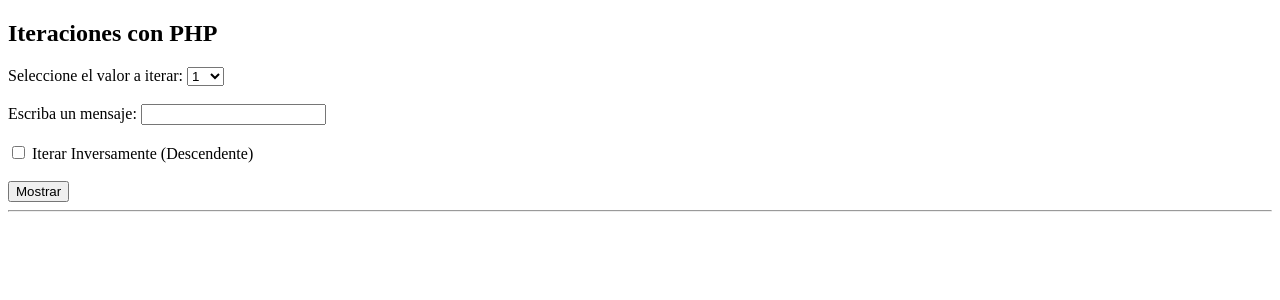
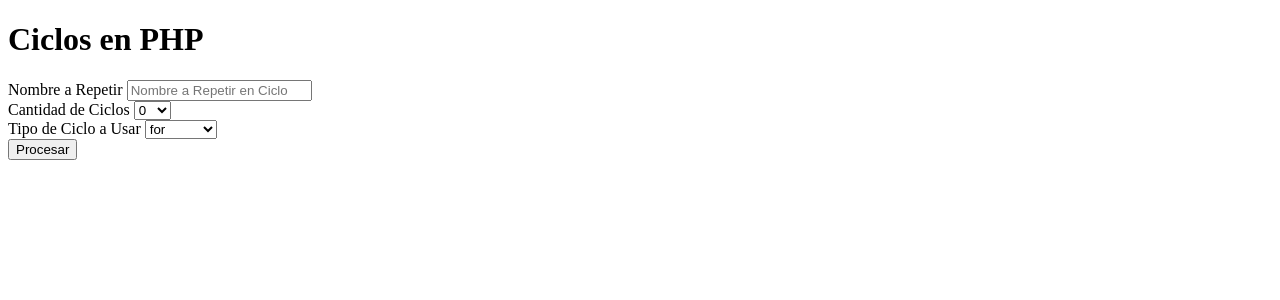
Before and after one commit to ericcast289/Nw_2026, a PHP site: page /CiclosSimples.php in a window 1280 px wide. Shown: the top 300 px of the page. Run offline with PHP 8.4, Linux system fonts and the light colour scheme.

Commit message:
Segunda Semana Nw

```diff
--- a/primerparcial/CiclosSimples.php
+++ b/primerparcial/CiclosSimples.php
@@ -1,82 +1,97 @@
 <?php
-$numero = 0;
-$invertir = false;
-$mensaje = "";
-$resultado = "";
 
-if(isset($_POST["btnMostrar"])){
+$txtNombre = "";
+$intCiclos = 10;
+$txtTipoCiclo = "FOR";
+$arrResultBuffer = [];
+$arrCicloProcesado = false;
 
-    $numero = $_POST["cmbNumero"] ?? 0;
-    $mensaje = $_POST["txtMensaje"] ?? "";
+if (isset($_POST["btnProcesar"])) {
+    $txtNombre = $_POST["txtNombre"] ?? "";
+    $intCiclos = intval(($_POST["intCiclos"] ?? "10"));
+    $txtTipoCiclo = $_POST["txtTipoCiclo"] ?? "FOR";
+    switch ($txtTipoCiclo) {
+        case "FOR":
+            // $arrResultBuffer[] = "Ciclo For para " . number_format($intCiclos) . " ciclos";
+            $arrResultBuffer[] = sprintf("Ciclo For para %s ciclos <hr/>", number_format($intCiclos));
+            $arrResultBuffer[] = "<pre>";
+            for ($i = 0; $i < $intCiclos; $i++) {
+                $arrResultBuffer[] = sprintf("%d\t%s <br/>", ($i + 1), $txtNombre);
+            }
+            $arrResultBuffer[] = "</pre>";
+            // for ( $i = $intCiclos ; $i > 0; $i--) {
 
-    $invertir = isset($_POST["chkInvertir"]);
+            // }
+            break;
+        case "WHILE":
+            $arrResultBuffer[] = sprintf("Ciclo While para %s ciclos <hr/>", number_format($intCiclos));
+            $arrResultBuffer[] = "<pre>";
+            $i = 0;
+            while ($i < $intCiclos) {
+                $arrResultBuffer[] = sprintf("%d\t%s <br/>", ($i + 1), $txtNombre);
+                $i++;
+            }
+            $arrResultBuffer[] = "</pre>";
+            break;
+        case "DO":
+            $arrResultBuffer[] = sprintf("Ciclo Do-While para %s ciclos <hr/>", number_format($intCiclos));
+            $arrResultBuffer[] = "<pre>";
+            $i = 0;
+            do {
+                $arrResultBuffer[] = sprintf("%d\t%s <br/>", ($i + 1), $txtNombre);
+                $i++;
+            } while ($i < $intCiclos);
+            $arrResultBuffer[] = "</pre>";
+            break;
+        default:
+    }
+    $arrCicloProcesado = true;
+}
 
-    if($invertir){
-        // Descendente
-        for($i = $numero; $i >= 1; $i--){
-            $resultado .= $i . " " . $mensaje . "<br>";
-        }
-    }else{
-        // Ascendente
-        for($i = 1; $i <= $numero; $i++){
-            $resultado .= $i . " " . $mensaje . "<br>";
-        }
-    }
-}
 ?>
+<!DOCTYPE html>
+<html lang="en">
 
-<!DOCTYPE html>
-<html lang="es">
 <head>
     <meta charset="UTF-8">
-    <title>Iteraciones PHP</title>
+    <meta name="viewport" content="width=device-width, initial-scale=1.0">
+    <title>Ciclos</title>
 </head>
+
 <body>
+    <h1>Ciclos en PHP</h1>
+    <form action="ciclos.php" method="post">
+        <label for="txtNombre">Nombre a Repetir</label>
+        <input type="text" name="txtNombre" id="txtNombre"
+            placeholder="Nombre a Repetir en Ciclo"
+            value="<?php echo $txtNombre; ?>" />
+        <br />
+        <label for="intCiclos">Cantidad de Ciclos</label>
+        <select name="intCiclos" id="intCiclos">
+            <option value="0">0</option>
+            <option value="10">10</option>
+            <option value="20">20</option>
+            <option value="30">30</option>
+            <option value="40">40</option>
+            <option value="50">50</option>
+        </select>
+        <br />
+        <label for="txtTipoCiclo">Tipo de Ciclo a Usar</label>
+        <select name="txtTipoCiclo" id="txtTipoCiclo">
+            <option value="FOR">for</option>
+            <option value="WHILE">while</option>
+            <option value="DO">do-while</option>
+        </select>
+        <br />
+        <button name="btnProcesar" id="btnProcesar">Procesar</button>
+    </form>
 
-<h2>Iteraciones con PHP</h2>
+    <?php
+    if ($arrCicloProcesado) {
+        echo "<h2>Resultado</h2>";
+        echo implode("", $arrResultBuffer);
+    }
+    ?>
+</body>
 
-<form method="post">
-
-    <label>Seleccione el valor a iterar:</label>
-    <select name="cmbNumero">
-        <?php
-        for($x = 1; $x <= 10; $x++){
-            echo "<option value='$x'>$x</option>";
-        }
-        ?>
-    </select>
-
-    <br><br>
-
-    <label>Escriba un mensaje:</label>
-    <input type="text" name="txtMensaje" required>
-
-    <br><br>
-
-    <input type="checkbox" name="chkInvertir">
-    <label>Iterar Inversamente (Descendente)</label>
-
-    <br><br>
-
-    <input type="submit" name="btnMostrar" value="Mostrar">
-
-</form>
-
-<hr>
-
-<?php
-if($resultado != "")
-    {
-
-    if($invertir){
-        echo "<h3>Descendente</h3>";
-    }else{
-        echo "<h3>Ascendente</h3>";
-    }
-
-    echo $resultado;
-}
-?>
-
-</body>
 </html>
```
Also changed, not shown: primerparcial/Arreglos.php (added, +46 -0 lines), primerparcial/sesiondemo/form.php (+33 -21 lines), primerparcial/sesiondemo/library.php (+24 -30 lines), primerparcial/sesiondemo/list.php (+16 -17 lines).
